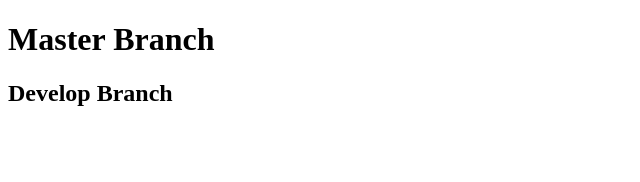
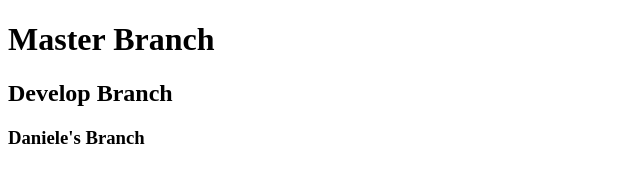
Before and after one commit to mkdgilbert/teamGit2, a plain HTML site: page index.html in a window 1280 px wide. Shown: the whole page, without its empty margins (0-640 px from the left). Drawn offline with Linux system fonts and the light colour scheme.

Commit message:
Daniele's Branch

```diff
--- a/index.html
+++ b/index.html
@@ -8,5 +8,6 @@
 <body>
     <h1>Master Branch</h1>
     <h2>Develop Branch</h2>
+    <h3>Daniele's Branch</h3>
 </body>
 </html>
```
